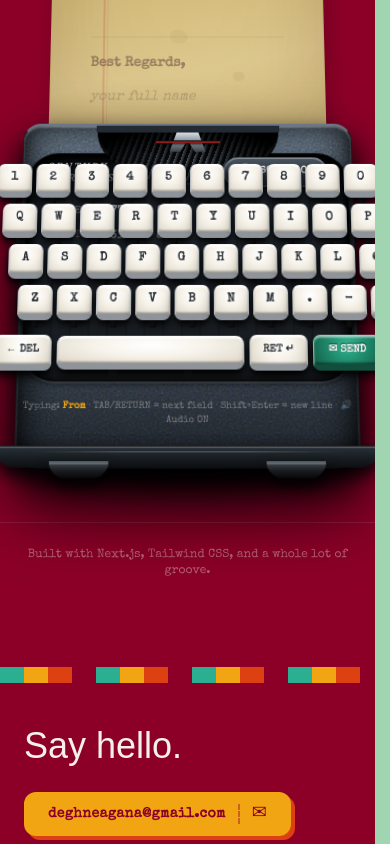
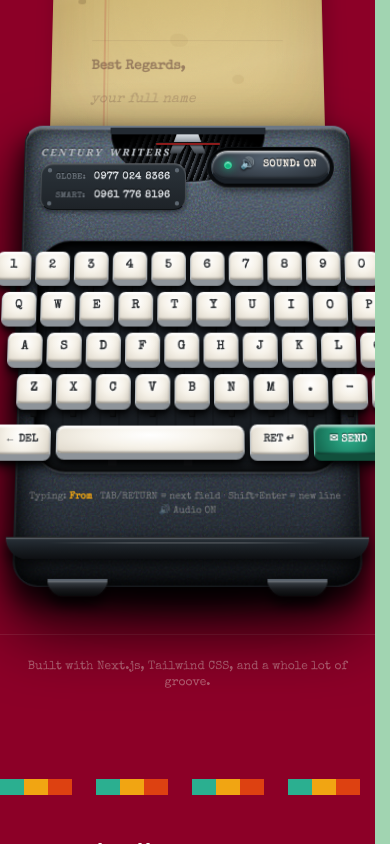
Before and after one commit to DeghneG/gab.io, a Next.js app: page / in a window 390 px wide. Shown: the part 6160-7004 px from the top of the page. Built offline with nearby package versions, Linux system fonts and the light colour scheme; a web font is replaced by a local one.

Commit message:
fix(contact): place engraved numbers on flat plaque and add 3D rocker button with jewel indicator

```diff
--- a/src/components/sections/Contact.tsx
+++ b/src/components/sections/Contact.tsx
@@ -873,7 +873,7 @@ export default function Contact() {
 
           {/* ── TYPEWRITER BODY ───────────────────────── */}
           <div
-            className="relative -mt-4 z-20"
+            className="relative -mt-4 z-20 px-3 sm:px-6 md:px-8 pt-5 pb-6"
             style={{
               /* Matte blue-grey shell */
               backgroundColor: "#3B444F",
@@ -883,7 +883,6 @@ export default function Contact() {
               `,
               backgroundBlendMode: "overlay, normal",
               borderRadius: "18px 18px 24px 24px",
-              padding: "44px 20px 24px md:px-24",
               boxShadow:
                 "0 32px 64px rgba(0,0,0,0.95), 0 14px 24px rgba(0,0,0,0.85), inset 0 2px 2px rgba(255,255,255,0.3), inset -14px 0 28px rgba(0,0,0,0.45), inset 14px 0 28px rgba(0,0,0,0.45), inset 0 -8px 16px rgba(0,0,0,0.7)",
               border: "1px solid #1a1e23",
@@ -894,8 +893,8 @@ export default function Contact() {
             <div
               className="absolute left-1/2 -translate-x-1/2 top-0 overflow-hidden"
               style={{
-                width: "56%",
-                height: 58,
+                width: "48%",
+                height: 56,
                 background: "linear-gradient(180deg, #020202 0%, #0d0f12 70%, #15181c 100%)",
                 borderBottomLeftRadius: "50% 100%",
                 borderBottomRightRadius: "50% 100%",
@@ -944,81 +943,137 @@ export default function Contact() {
               }}
             />
 
-            {/* Brand label & Phone Numbers */}
-            <div className="absolute left-6 top-9 md:top-10 z-10 flex flex-col gap-3">
+            {/* ── LEFT: Flat Metal Faceplate with Brand & Engraved Plaque ── */}
+            <div className="absolute left-4 sm:left-6 top-5 z-10 flex flex-col gap-1.5 max-w-[170px] sm:max-w-[210px]">
               <span
-                className="text-[10px] md:text-xs tracking-[0.2em] font-serif"
+                className="text-[10px] md:text-xs tracking-[0.2em] font-serif font-bold italic"
                 style={{
-                  color: "#B8BDC2",
-                  textShadow: "0 -1px 1px rgba(0,0,0,0.9), 0 1px 0 rgba(255,255,255,0.18)",
+                  color: "#C2C8CF",
+                  textShadow: "0 -1px 1px rgba(0,0,0,0.9), 0 1px 0 rgba(255,255,255,0.2)",
                   display: "flex",
-                  flexDirection: "column",
+                  gap: "6px",
                   lineHeight: "1.1",
-                  fontStyle: "italic",
                 }}
               >
                 <span>CENTURY</span>
-                <span className="ml-2">WRITERS</span>
+                <span>WRITERS</span>
               </span>
 
-              {/* Engraved Phone Numbers */}
+              {/* Flat Vintage Metal Nameplate / Specification Plaque */}
               {contact.phone && contact.phone.length > 0 && (
                 <div
-                  className="flex flex-col gap-1.5 mt-2"
+                  className="relative rounded-md px-2.5 sm:px-3 py-1.5"
                   style={{
-                    color: "#AAB0B6",
-                    textShadow: "0 -1px 1px rgba(0,0,0,0.9), 0 1px 0 rgba(255,255,255,0.12)",
-                    fontFamily: "var(--font-mono)",
-                    fontSize: "0.75rem",
-                    letterSpacing: "0.05em",
+                    background: "linear-gradient(180deg, #2b333a 0%, #1e2328 100%)",
+                    border: "1px solid rgba(255,255,255,0.16)",
+                    borderTop: "1px solid rgba(255,255,255,0.26)",
+                    borderBottom: "1px solid rgba(0,0,0,0.7)",
+                    boxShadow: "0 2px 5px rgba(0,0,0,0.5), inset 0 1px 1px rgba(255,255,255,0.12)",
                   }}
                 >
+                  {/* Corner brass rivets */}
+                  <span className="absolute top-1 left-1.5 w-1 h-1 rounded-full bg-[#5d6772] shadow-[0_0.5px_0_rgba(255,255,255,0.3)]" />
+                  <span className="absolute top-1 right-1.5 w-1 h-1 rounded-full bg-[#5d6772] shadow-[0_0.5px_0_rgba(255,255,255,0.3)]" />
+                  <span className="absolute bottom-1 left-1.5 w-1 h-1 rounded-full bg-[#5d6772] shadow-[0_0.5px_0_rgba(255,255,255,0.3)]" />
+                  <span className="absolute bottom-1 right-1.5 w-1 h-1 rounded-full bg-[#5d6772] shadow-[0_0.5px_0_rgba(255,255,255,0.3)]" />
+
+                  {/* Engraved Phone Numbers */}
+                  <div className="flex flex-col gap-1 px-1">
                     {contact.phone.map((p) => (
-                    <div key={p.label} className="flex items-center gap-2">
-                      <span className="opacity-60 uppercase text-[0.65rem] tracking-wider font-sans">{p.label}:</span>
-                      <span className="font-bold">{p.number}</span>
+                      <div key={p.label} className="flex items-center justify-between gap-2">
+                        <span
+                          className="opacity-60 uppercase text-[8px] sm:text-[9px] tracking-wider font-sans font-bold text-[#9aa4ae]"
+                          style={{ textShadow: "0 -1px 1px rgba(0,0,0,0.8)" }}
+                        >
+                          {p.label}:
+                        </span>
+                        <span
+                          className="font-bold tracking-wider text-[10px] sm:text-xs"
+                          style={{
+                            fontFamily: "var(--font-mono)",
+                            color: "#E2E7EC",
+                            textShadow: "0 -1px 1px rgba(0,0,0,0.9), 0 1px 0 rgba(255,255,255,0.16)",
+                          }}
+                        >
+                          {p.number}
+                        </span>
                       </div>
                     ))}
+                  </div>
                 </div>
               )}
             </div>
 
-            {/* Sound Toggle (Brushed Vintage Switch in top-right) */}
-            <div className="absolute right-6 top-8 md:top-9 z-10 flex items-center">
+            {/* ── RIGHT: 3D Vintage Rocker / Push-Button Assembly ── */}
+            <div className="absolute right-4 sm:right-6 top-5 z-10 flex items-center">
+              {/* Outer socket bezel ring stamped into metal */}
+              <div
+                className="rounded-full p-[3px]"
+                style={{
+                  background: "linear-gradient(180deg, #13161a 0%, #1e242b 100%)",
+                  border: "1px solid #0f1215",
+                  borderBottom: "1px solid rgba(255,255,255,0.14)",
+                  boxShadow: "inset 0 3px 6px rgba(0,0,0,0.9), inset 0 1px 2px rgba(0,0,0,0.95), 0 1px 1px rgba(255,255,255,0.2)",
+                }}
+              >
+                {/* 3D Button Cap */}
                 <button
                   type="button"
                   onClick={toggleSound}
-                className="flex items-center gap-2 px-3 py-1.5 rounded-full transition-all outline-none focus-visible:ring-2 focus-visible:ring-mustard group cursor-pointer"
+                  className="flex items-center gap-2 sm:gap-2.5 px-3 sm:px-4 py-1.5 rounded-full transition-all outline-none focus-visible:ring-2 focus-visible:ring-mustard group cursor-pointer active:translate-y-[2px]"
                   style={{
                     background: isMuted
-                    ? "linear-gradient(180deg, #24292f 0%, #161a1e 100%)"
-                    : "linear-gradient(180deg, #48535e 0%, #293139 100%)",
-                  border: "1px solid rgba(255,255,255,0.18)",
+                      ? "radial-gradient(ellipse at 50% 50%, #252b31 0%, #171b1f 100%)"
+                      : "radial-gradient(ellipse at 50% 28%, #566473 0%, #38414b 60%, #242a31 100%)",
+                    border: "1px solid #3c454f",
+                    borderTop: "1.5px solid rgba(255,255,255,0.7)",
+                    borderBottom: isMuted ? "2px solid #14171a" : "5px solid #1a2027",
                     boxShadow: isMuted
-                    ? "inset 0 2px 4px rgba(0,0,0,0.8)"
-                    : "0 3px 8px rgba(0,0,0,0.6), inset 0 1px 1px rgba(255,255,255,0.35)",
+                      ? "inset 0 3px 5px rgba(0,0,0,0.7), 0 1px 2px rgba(0,0,0,0.5)"
+                      : "0 6px 12px -2px rgba(0,0,0,0.9), 0 2px 4px rgba(0,0,0,0.6), inset 0 1.5px 2px rgba(255,255,255,0.6), inset 0 -1.5px 2px rgba(0,0,0,0.4)",
+                    transform: isMuted ? "translateY(2px)" : "translateY(0)",
                   }}
                   aria-label={isMuted ? "Unmute typewriter sound" : "Mute typewriter sound"}
                   title={isMuted ? "Typewriter Sound: OFF (Click to unmute)" : "Typewriter Sound: ON (Click to mute)"}
                 >
-                <span className="text-xs transition-transform group-hover:scale-110">
+                  {/* 3D Jewel Indicator Lamp */}
+                  <span
+                    aria-hidden="true"
+                    className="w-2 h-2 rounded-full transition-all"
+                    style={{
+                      background: isMuted ? "#454d56" : "#10b981",
+                      boxShadow: isMuted
+                        ? "inset 0 1px 1px rgba(0,0,0,0.6)"
+                        : "0 0 8px #10b981, inset 0 1px 1px rgba(255,255,255,0.8)",
+                      border: isMuted ? "1px solid #282d33" : "1px solid #34d399",
+                    }}
+                  />
+
+                  {/* Speaker Icon with 3D Pop */}
+                  <span className="text-xs transition-transform group-hover:scale-110 drop-shadow-[0_1px_1px_rgba(0,0,0,0.8)]">
                     {isMuted ? "🔇" : "🔊"}
                   </span>
+
+                  {/* 3D Engraved Typography */}
                   <span
                     className="text-[10px] uppercase tracking-wider font-bold"
                     style={{
                       color: isMuted ? "#7A828A" : "#F5F0E8",
                       fontFamily: "var(--font-mono)",
+                      textShadow: isMuted
+                        ? "none"
+                        : "0 -1px 1px rgba(0,0,0,0.9), 0 1px 0 rgba(255,255,255,0.25)",
                     }}
                   >
                     {isMuted ? "Sound: Off" : "Sound: On"}
                   </span>
                 </button>
               </div>
+            </div>
 
             {/* ── SUNKEN KEYBOARD TRAY (Recessed 3D Well) ── */}
             <div
-              className="relative mx-auto mt-7 rounded-2xl p-2.5 sm:p-4 md:p-6"
+              className="relative mx-auto mt-24 sm:mt-26 rounded-2xl p-2.5 sm:p-4 md:p-6"
               style={{
                 /* Stamped dark metal tray floor */
                 background: "linear-gradient(180deg, #181d22 0%, #232931 35%, #181c20 100%)",
```
Lines whose indentation alone changed are shown as unchanged.
